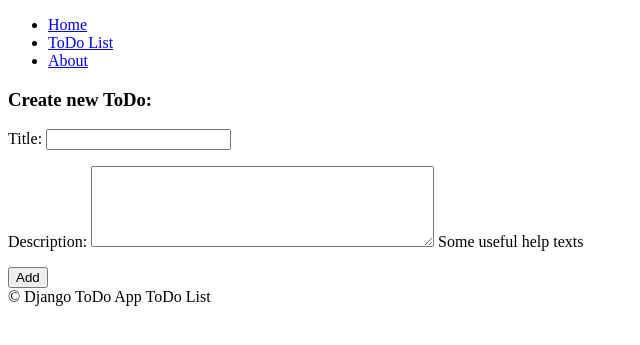
After one commit to Dimas23mail/django-todo-project, a Django app: page /todo-list/create/ in a window 1280 px wide. The commit adds this page. Shown: the top 345 px of the page, without its empty margins (0-640 px from the left). Run offline with Django 5.2, Linux system fonts and the light colour scheme.

Commit message:
Make create view

```diff
--- a/todo_manager/todo_list/admin.py
+++ b/todo_manager/todo_list/admin.py
@@ -5,5 +5,5 @@ from todo_list.models import ToDoItem
 
 @admin.register(ToDoItem)
 class ToDoItemAdmin(admin.ModelAdmin):
-    list_display = "id", "title", "done"
+    list_display = "id", "title", "description", "done"
     list_display_links = "id", "title"
--- /dev/null
+++ b/todo_manager/todo_list/forms.py
@@ -0,0 +1,14 @@
+from django import forms
+
+from todo_list.models import ToDoItem
+
+
+class ToDoItemForm(forms.ModelForm):
+    class Meta:
+        model = ToDoItem
+        fields = ("title", "description", )
+        widgets = {"description": forms.Textarea(attrs={"cols": 40, "rows": 5}, ), }
+
+        help_texts = {
+            "description": "Some useful help texts",
+        }
--- a/todo_manager/todo_list/models.py
+++ b/todo_manager/todo_list/models.py
@@ -1,4 +1,5 @@
 from django.db import models
+from django.urls import reverse
 
 
 class ToDoItem(models.Model):
@@ -7,7 +8,11 @@ class ToDoItem(models.Model):
         verbose_name = "ToDo Item"
         ordering = ("id", )
 
+    def get_absolute_url(self):
+        return reverse("todo_list:detail", kwargs={"pk": self.pk}, )
+
     title = models.CharField(max_length=250)
+    description = models.TextField(blank=True, null=False)
     done = models.BooleanField(default=False)
 
     def __str__(self):
--- a/todo_manager/todo_list/templates/todo_list/index.html
+++ b/todo_manager/todo_list/templates/todo_list/index.html
@@ -9,6 +9,7 @@
   <ul>
     <li><a href="{% url 'todo_list:list' %}">All ToDo Items</a></li>
     <li><a href="{% url 'todo_list:done' %}">Done ToDo Items</a></li>
+    <li><a href="{% url 'todo_list:create' %}">Create ToDo Item</a></li>
   </ul>
 
   <h2>ToDo's:</h2>
--- a/todo_manager/todo_list/templates/todo_list/todoitem_detail.html
+++ b/todo_manager/todo_list/templates/todo_list/todoitem_detail.html
@@ -10,5 +10,6 @@
   <div>
     <div>Title: <strong>{{ object.title }}</strong></div>
     <div>Done: <strong>{{ object.done }}</strong></div>
+    <div>Description: <strong>{{ object.description }}</strong></div>
   </div>
 {% endblock %}
--- /dev/null
+++ b/todo_manager/todo_list/templates/todo_list/todoitem_form.html
@@ -0,0 +1,15 @@
+{% extends 'todo_list/base.html' %}
+
+{% block title %}
+  Create new ToDo Item
+{% endblock %}
+
+{% block body %}
+
+  <h3>Create new ToDo:</h3>
+  <form method="post">{% csrf_token %}
+    {{ form.as_p }}
+    <input type="submit" value="Add"></input>
+  </form>
+
+{% endblock %}
--- a/todo_manager/todo_list/urls.py
+++ b/todo_manager/todo_list/urls.py
@@ -1,7 +1,7 @@
 from django.urls import path
 
 from . import views
-from .views import ToDoListIndexView, ToDoListView, ToDoListDoneView, ToDoDetailView
+from .views import ToDoListIndexView, ToDoListView, ToDoListDoneView, ToDoDetailView, ToDoItemCreateView
 
 app_name = 'todo_list'
 
@@ -12,5 +12,6 @@ urlpatterns = [
     path('<int:pk>', ToDoDetailView.as_view(), name="detail"),
     path('list/', ToDoListView.as_view(), name="list"),
     path('done/', ToDoListDoneView.as_view(), name="done"),
+    path('create/', ToDoItemCreateView.as_view(), name="create"),
 
 ]
--- a/todo_manager/todo_list/views.py
+++ b/todo_manager/todo_list/views.py
@@ -1,7 +1,8 @@
 from django.shortcuts import render
 from django.http import HttpResponse, HttpRequest
-from django.views.generic import ListView, DetailView
+from django.views.generic import ListView, DetailView, CreateView
 
+from .forms import ToDoItemForm
 from .models import ToDoItem
 
 
@@ -30,3 +31,9 @@ class ToDoListDoneView(ListView):
 
 class ToDoDetailView(DetailView):
     model = ToDoItem
+
+
+class ToDoItemCreateView(CreateView):
+    model = ToDoItem
+    form_class = ToDoItemForm
+    #  fields = ("title", "description",)
```
Also changed, not shown: todo_manager/todo_list/migrations/0003_todoitem_description.py (added).
